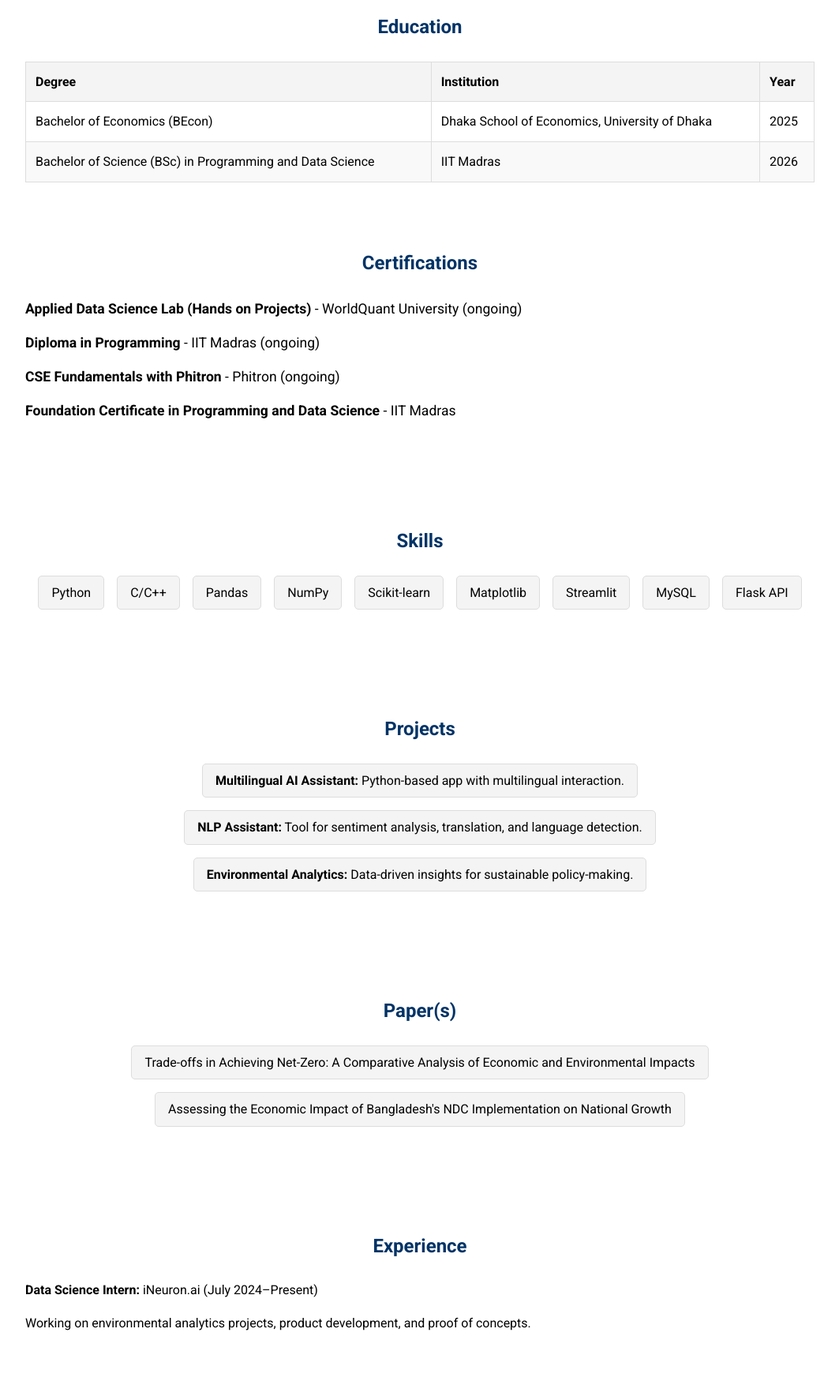
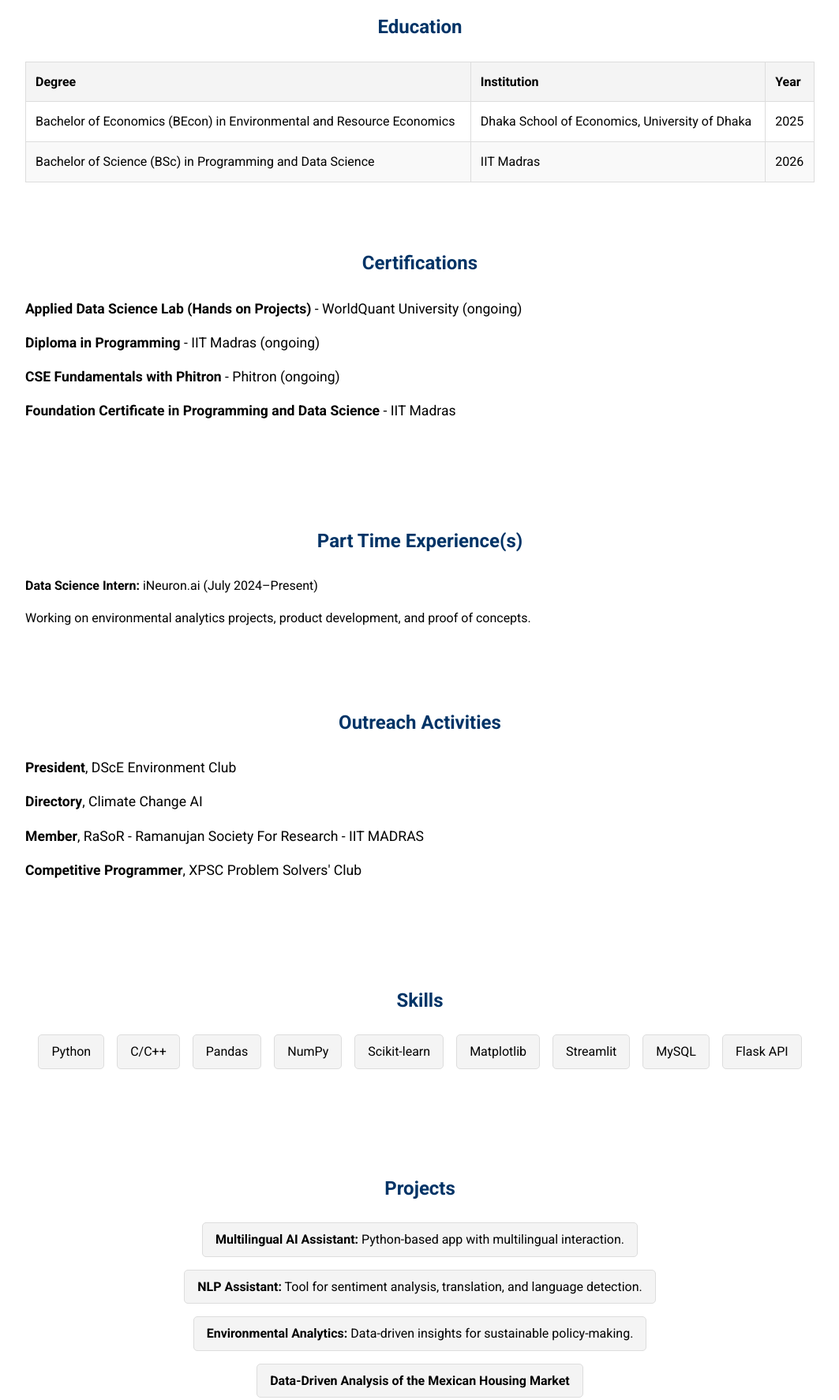
Before and after one commit to Shakil10945/portfolio-website, a plain HTML site: page index.html in a window 1280 px wide. Shown: the part 760-2533 px from the top of the page at 79% size, without its empty margins (108-1171 px from the left). Drawn offline with Linux system fonts and the light colour scheme.

Commit message:
done almost

```diff
--- a/assets/css/styles.css
+++ b/assets/css/styles.css
@@ -178,17 +178,17 @@ a:hover {
 }
 
 /* Certifications */
-.certifications ul {
+.certifications ul, .activities ul {
     list-style-type: none;
     padding: 0;
 }
 
-.certifications li {
+.certifications li, .activities li {
     margin-bottom: 15px;
     font-size: 1.1em;
 }
 
-.certifications strong {
+.certifications strong, .activities strong {
     font-weight: bold;
 }
 
--- a/index.html
+++ b/index.html
@@ -33,9 +33,11 @@
     <nav>
         <a href="#about">About</a>
         <a href="#education">Education</a>
+        <a href="#certifications">Certifications</a>
+        <a href="#activities">Outreach Activities</a>
         <a href="#skills">Skills</a>
         <a href="#projects">Projects</a>
-        <a href="#research">Research</a>
+        <a href="#paper">Papers</a>
         <a href="#experience">Experience</a>
         <a href="#contact">Contact</a>
     </nav>
@@ -65,7 +67,7 @@
             </thead>
             <tbody>
                 <tr>
-                    <td>Bachelor of Economics (BEcon)</td>
+                    <td>Bachelor of Economics (BEcon) in Environmental and Resource Economics</td>
                     <td>Dhaka School of Economics, University of Dhaka</td>
                     <td>2025</td>
                     <!-- <td>3.80</td> -->
@@ -88,6 +90,22 @@
             <li><strong>Diploma in Programming</strong> - IIT Madras (ongoing)</li>
             <li><strong>CSE Fundamentals with Phitron</strong> - Phitron (ongoing)</li>
             <li><strong>Foundation Certificate in Programming and Data Science</strong> - IIT Madras</li>
+            <!-- Add more certifications as needed -->
+        </ul>
+    </section>
+    <section id="experience" class="experience">
+        <h2>Part Time Experience(s)</h2>
+        <p><strong>Data Science Intern:</strong> iNeuron.ai (July 2024–Present)</p>
+        <p>Working on environmental analytics projects, product development, and proof of concepts.</p>
+    </section>
+
+    <section id="activities" class="activities">
+        <h2>Outreach Activities</h2>
+        <ul>
+            <li><strong>President</strong>, DScE Environment Club</li>
+            <li><strong>Directory</strong>, Climate Change AI</li>
+            <li><strong>Member</strong>, RaSoR - Ramanujan Society For Research - IIT MADRAS</li>
+            <li><strong>Competitive Programmer</strong>, XPSC Problem Solvers' Club</li>
             <!-- Add more certifications as needed -->
         </ul>
     </section>
@@ -114,11 +132,12 @@
             <li><strong>Multilingual AI Assistant:</strong> Python-based app with multilingual interaction.</li>
             <li><strong>NLP Assistant:</strong> Tool for sentiment analysis, translation, and language detection.</li>
             <li><strong>Environmental Analytics:</strong> Data-driven insights for sustainable policy-making.</li>
+            <li><strong>Data-Driven Analysis of the Mexican Housing Market</strong></li>
         </ul>
     </section>
 
     <section id="paper" class="paper">
-        <h2>Paper(s)</h2>
+        <h2>Presented Paper(s)</h2>
         <ul>
             <li>Trade-offs in Achieving Net-Zero: A Comparative Analysis of Economic and Environmental Impacts</li>
             <li>Assessing the Economic Impact of Bangladesh's NDC Implementation on National Growth</li>
@@ -126,11 +145,7 @@
         </ul>
     </section>
 
-    <section id="experience" class="experience">
-        <h2>Experience</h2>
-        <p><strong>Data Science Intern:</strong> iNeuron.ai (July 2024–Present)</p>
-        <p>Working on environmental analytics projects, product development, and proof of concepts.</p>
-    </section>
+
 
     <section id="writings" class="writings">
         <h2>My Writings</h2>
@@ -141,8 +156,8 @@
             <li><a href="https://www.linkedin.com/pulse/economics-renewable-energy-shakil-khan-l2wzc/?trackingId=X9AECxVtQ7WEj7T%2BXBXe8A%3D%3D" target="_blank">The Economics of Renewable Energy</a></li>
             <li><a href="https://www.linkedin.com/pulse/why-universities-must-pioneer-rigorous-mastersphd-programmes-khan-etx5c/?trackingId=DOeYtZGRQ4u9D2H3RRGz0Q%3D%3D" target="_blank"> Why Universities Must Pioneer Rigorous Master's/PhD Programmes in Quantum Economics? </a></li>
             <li><a href="https://www.linkedin.com/pulse/machine-learning-beginners-shakil-khan-ua9hc/?trackingId=DOeYtZGRQ4u9D2H3RRGz0Q%3D%3D" target="_blank">Machine Learning for Beginners</a></li>
-            <li><a href="" target="_blank"></a></li>
-            <li><a href="" target="_blank"></a></li>
+            <li><a href="https://www.linkedin.com/pulse/visualizing-co2-emissions-data-1960-2018-kaggle-using-shakil-khan-xkrfc/?trackingId=QR5%2BoIuTR52opdW539LYSw%3D%3D" target="_blank">Visualizing CO2 Emissions Data (1960-2018) on Kaggle Using Python</a></li>
+            <li><a href="https://www.linkedin.com/pulse/eda-feature-engineering-black-friday-sales-dataset-shakil-khan-7du8c/?trackingId=QR5%2BoIuTR52opdW539LYSw%3D%3D" target="_blank"> EDA and Feature Engineering on Black Friday Sales Dataset </a></li>
             <!-- Add more writing links as needed -->
         </ul>
     </section>
```
